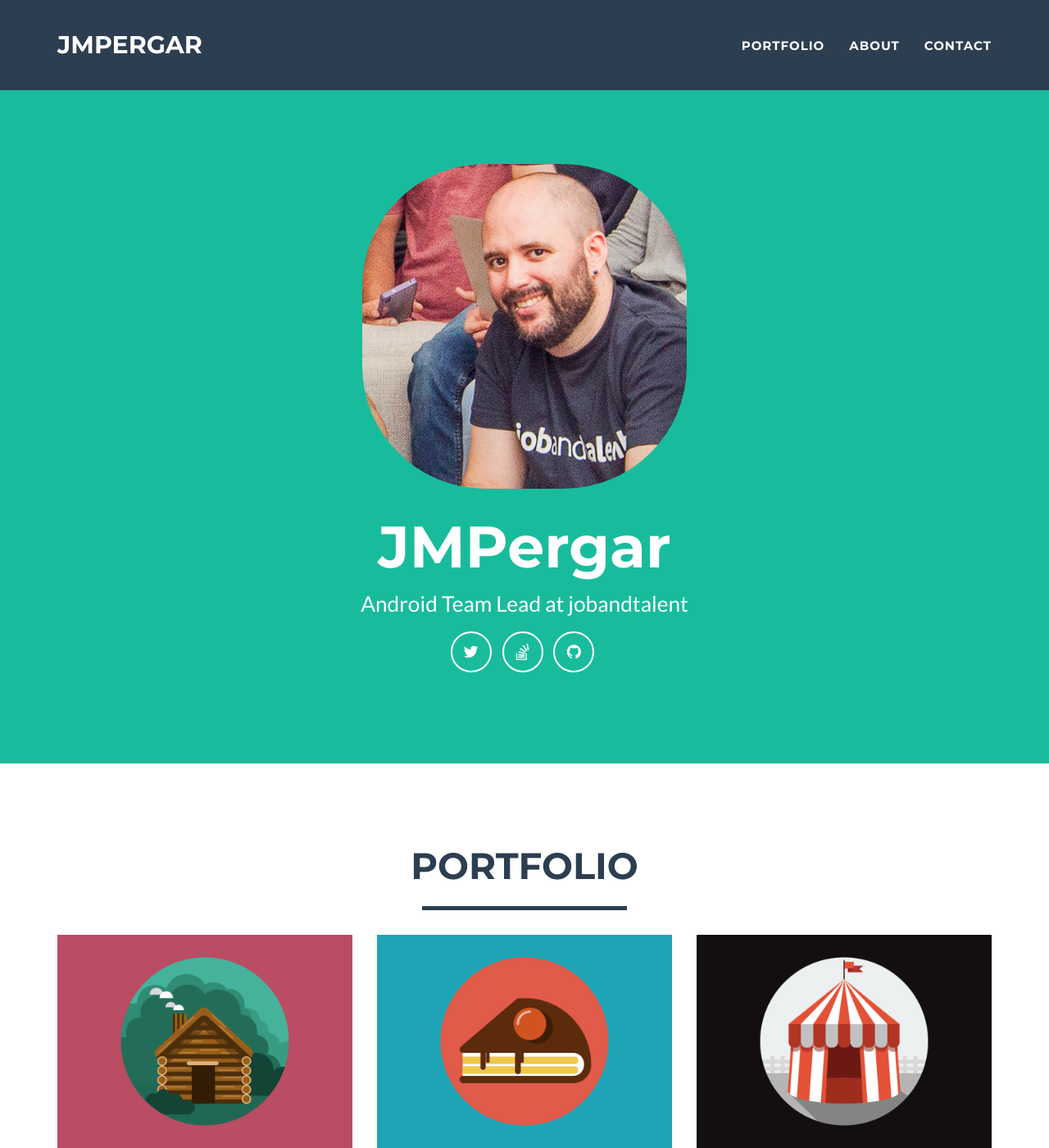
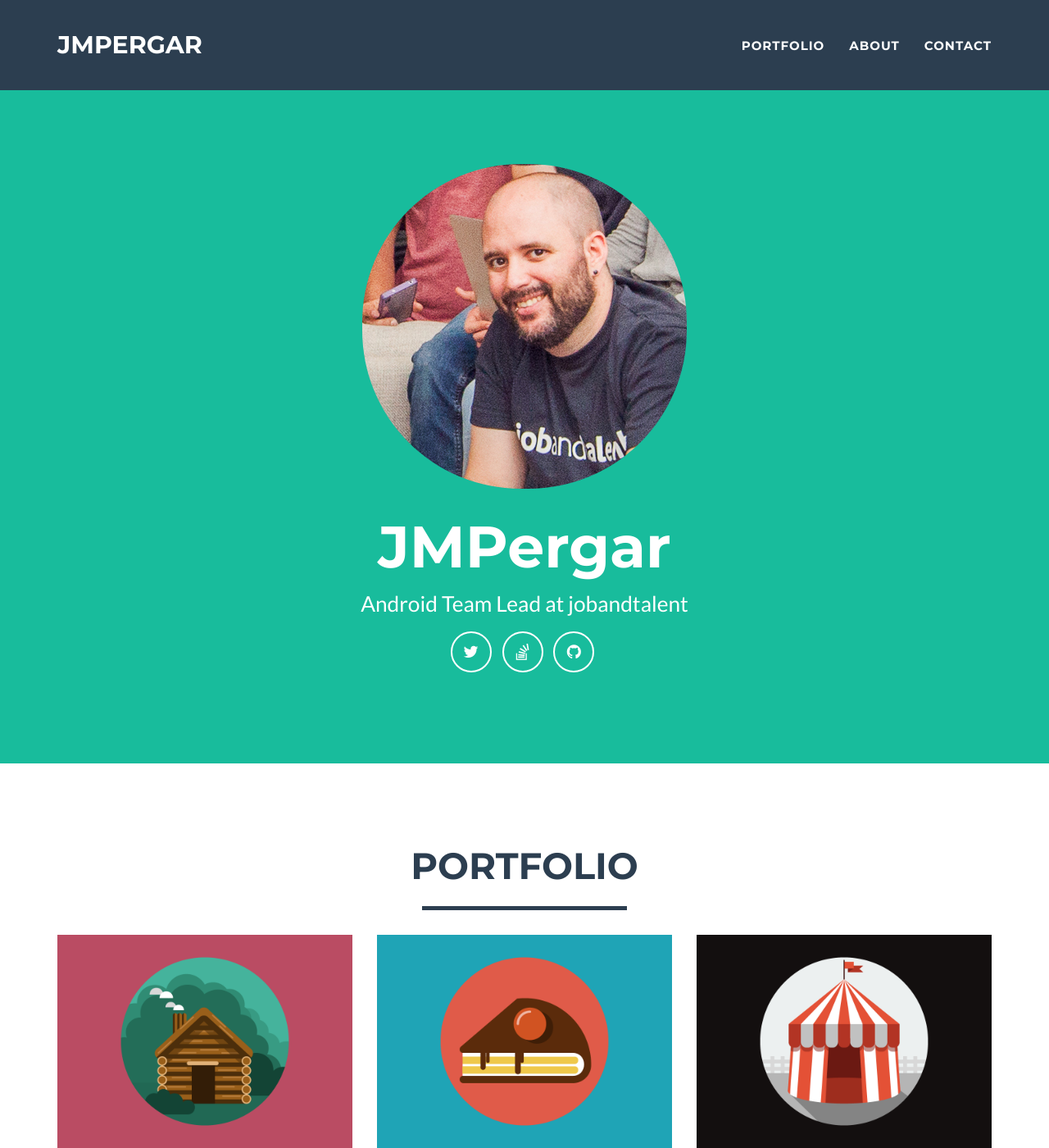
Before and after one commit to JMPergar/jmpergar.github.io, a Jekyll site: the page built from index.html, in a window 1280 px wide and 1400 px high. Shown: the whole window at 82% size. Built offline with Jekyll 4.4.1, drawn with Linux system fonts in a browser that asks for light colours.

Commit message:
Update main.css

```diff
--- a/_includes/css/main.css
+++ b/_includes/css/main.css
@@ -93,9 +93,9 @@ header .container {
 header img {
     display: block;
     margin: 0 auto 20px;
-    border-radius: 150px;
-    -webkit-border-radius: 150px;
-    -moz-border-radius: 150px;
+    border-radius: 193px;
+    -webkit-border-radius: 193px;
+    -moz-border-radius: 193px;
 }
 
 header .intro-text .name {
```
